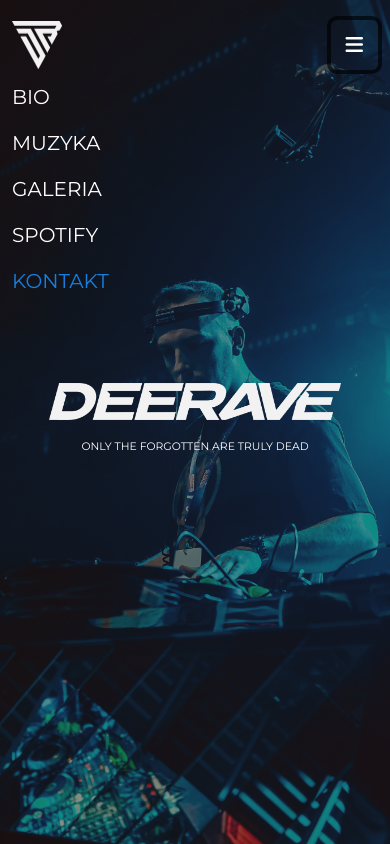
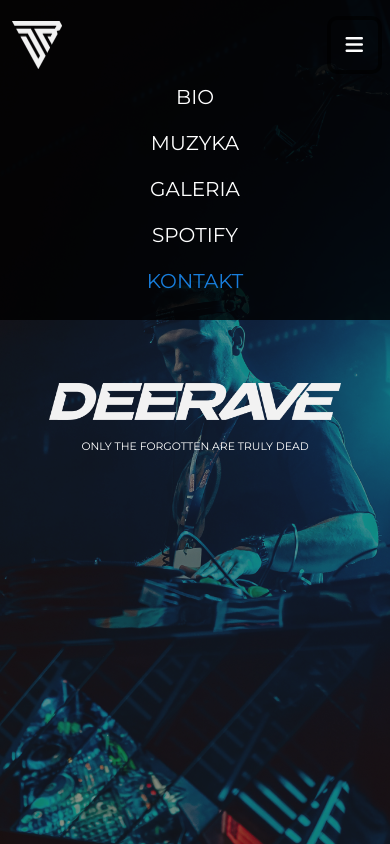
Before and after one commit to Orinosuke/DeeraveMusic, a plain HTML site: page index.html in a window 390 px wide. Both pictures are taken after a click on the button "Toggle navigation". Shown: the top 844 px of the page. Drawn offline with nearby package versions, Linux system fonts and the light colour scheme.

Commit message:
added bg on mobile breakpoint navbar

```diff
--- a/js/script.js
+++ b/js/script.js
@@ -17,3 +17,17 @@ document.addEventListener("DOMContentLoaded", function () {
 	);
 	window.addEventListener("scroll", addShadow);
 });
+
+document
+	.querySelector(".navbar-toggler")
+	.addEventListener("click", function () {
+		const navbar = document.getElementById("navId");
+		const navbarClasses = navbar.getAttribute("class");
+		let newClasses = "";
+		if (navbarClasses.includes("expanded")) {
+			newClasses = navbarClasses.replace("expanded", "");
+		} else {
+			newClasses = navbarClasses + " expanded";
+		}
+		navbar.setAttribute("class", newClasses);
+	});
--- a/scss/style.scss
+++ b/scss/style.scss
@@ -39,6 +39,7 @@ nav {
 		font-size: 20px;
 		color: $main-color;
 		transition: color 0.5s;
+		text-align: center;
 	}
 
 	.nav-link:focus,
@@ -227,9 +228,12 @@ footer {
 			height: 48px;
 		}
 	}
+	#navId.expanded {
+		background-color: #000c;
+	}
 
 	header.hero-img {
-		.hero-logo {
+		Ś .hero-logo {
 			img {
 				width: 60%;
 			}
```
Also changed, not shown: css/style.css, 1 other file.
